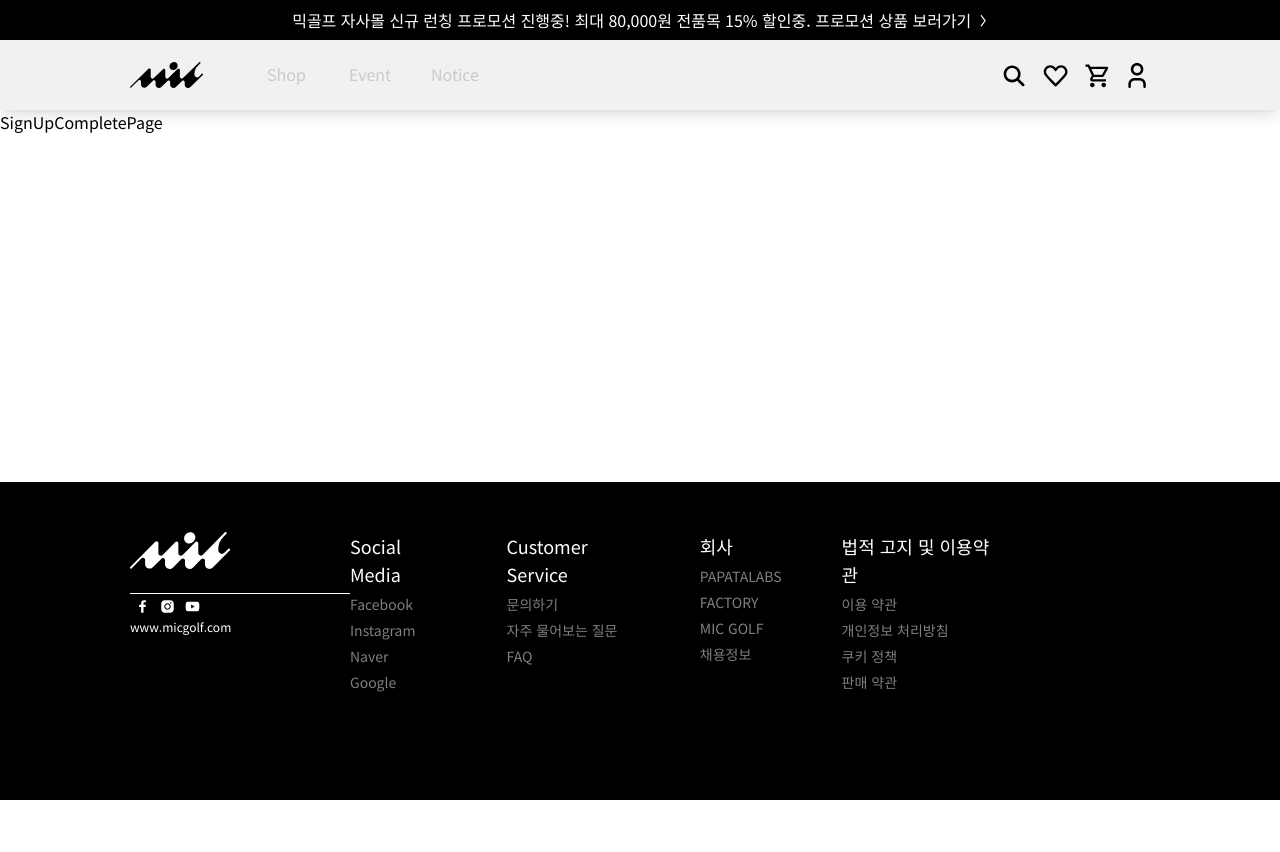
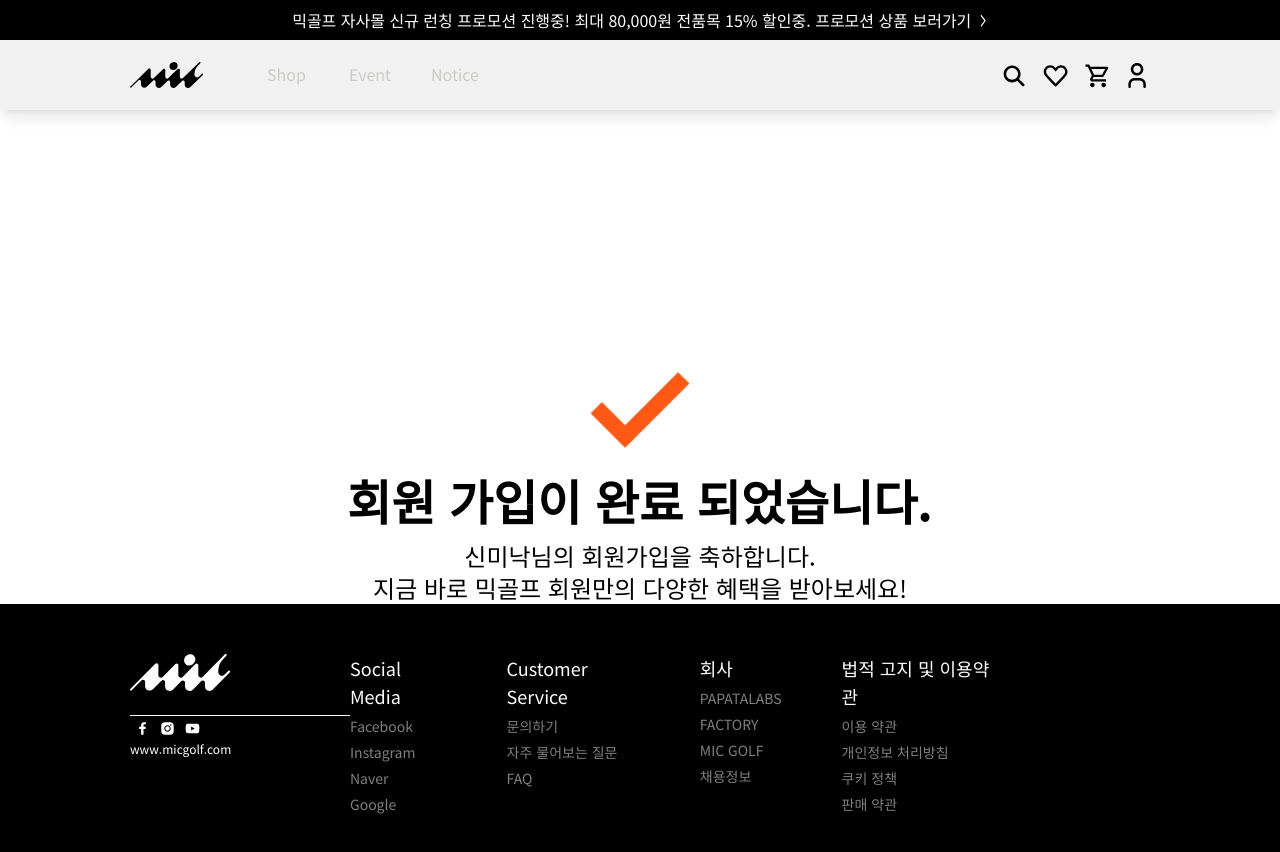
Before and after one commit to MICGolf/frontend, a React (Vite) app: page /signup/complete in a window 1280 px wide. Shown: the top 852 px of the page. Before the commit the page ends 800 px from the top, so only its background shows below. Built offline with nearby package versions, Linux system fonts and the light colour scheme.

Commit message:
design: 로그인 성공 페이지 ui 구현

```diff
--- a/src/assets/dummys/types.ts
+++ b/src/assets/dummys/types.ts
@@ -13,3 +13,8 @@ export interface DetailData {
   colors: string[];
   images: Images[];
 }
+
+export interface UserData {
+  name: string;
+  email: string;
+}
--- /dev/null
+++ b/src/assets/dummys/user.ts
@@ -0,0 +1,6 @@
+import { UserData } from './types';
+
+export const user: UserData = {
+  name: '신미낙',
+  email: 'afs_style@naver.com',
+};
--- a/src/pages/auth/SignUpCompletePage.tsx
+++ b/src/pages/auth/SignUpCompletePage.tsx
@@ -1,5 +1,17 @@
+import { user } from '@/assets/dummys/user';
+import signupCompleteCheck from '@/assets/icons/signupCompleteCheck.svg';
+
 const SignUpCompletePage = () => {
-  return <div>SignUpCompletePage</div>;
+  return (
+    <div className='flex flex-col items-center justify-center gap-4 pt-[250px]'>
+      <img src={signupCompleteCheck} alt='로그인 성공 체크표시' />
+      <div className='text-5xl font-[700]'>회원 가입이 완료 되었습니다.</div>
+      <div className='flex flex-col items-center'>
+        <p className='text-2xl'>{user.name}님의 회원가입을 축하합니다.</p>
+        <p className='text-2xl'>지금 바로 믹골프 회원만의 다양한 혜택을 받아보세요!</p>
+      </div>
+    </div>
+  );
 };
 
 export default SignUpCompletePage;
```
Also changed, not shown: src/assets/icons/signupCompleteCheck.svg (added).
